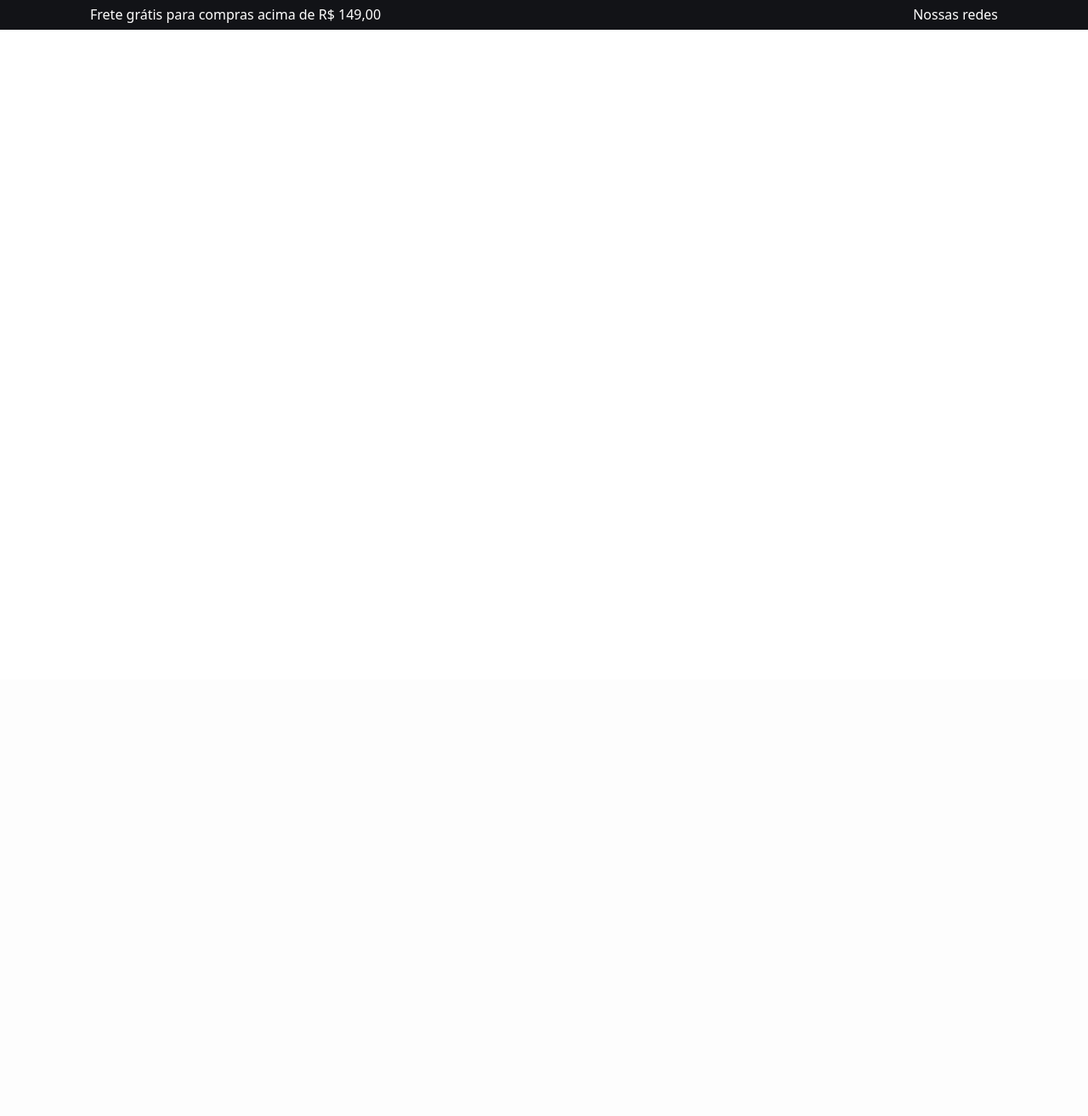
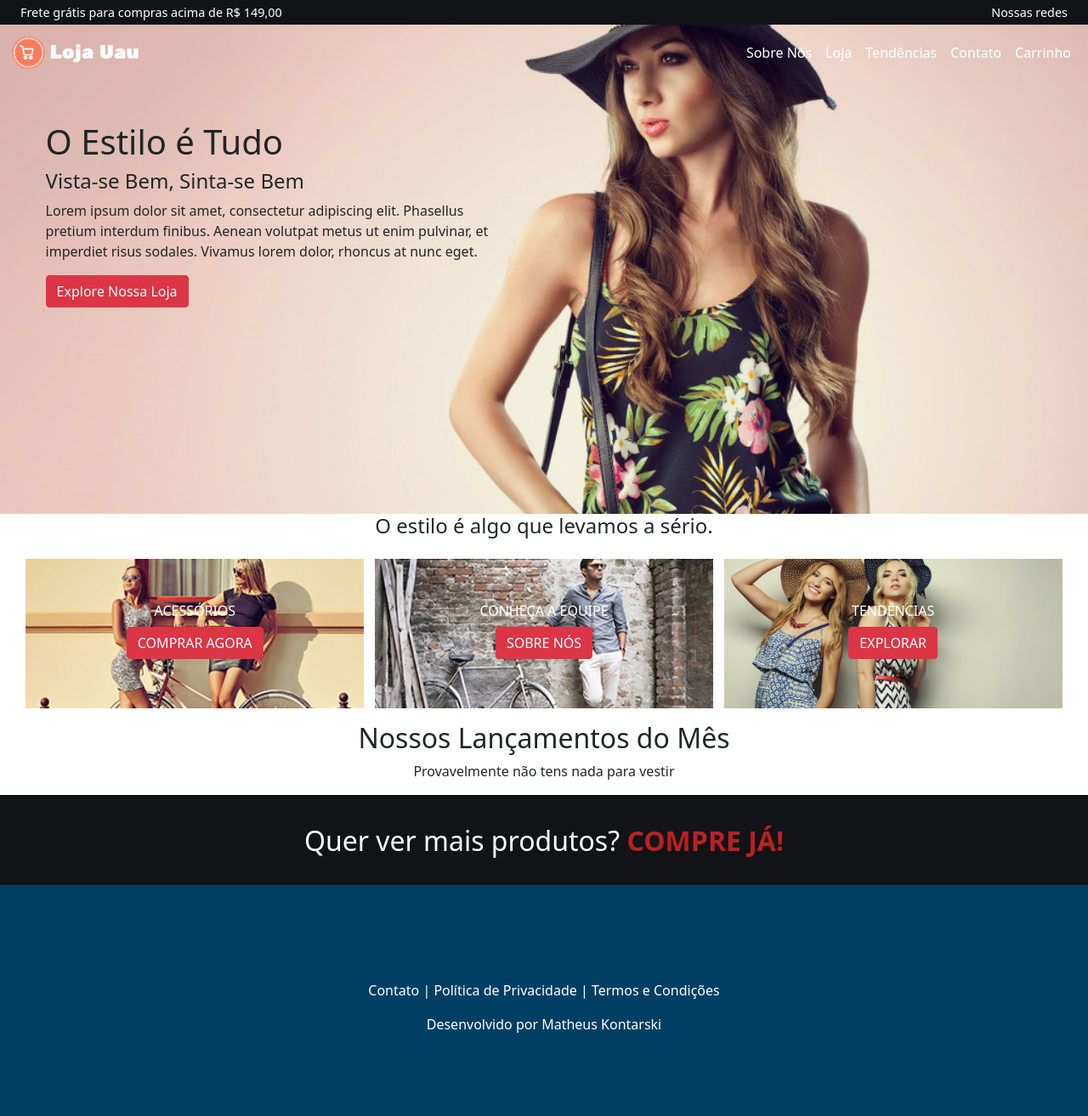
Before and after one commit to matheuskbar/LojaVirtualDjango, a Django app: page / in a window 1280 px wide. Shown: the whole page at 85% size. Before the commit the page ends 35 px from the top, so only its background shows below. Run offline with Django 3.2, Linux system fonts and the light colour scheme.

Commit message:
finalizando home

```diff
--- a/pages/urls.py
+++ b/pages/urls.py
@@ -3,6 +3,8 @@ from django.urls import path
 from pages.views import Home
 
 
+app_name = 'pages'
+
 urlpatterns = [
     path('', Home.as_view(), name='home')
 ]
--- a/templates/base.html
+++ b/templates/base.html
@@ -24,6 +24,12 @@
     {% block header %}
     {% endblock %}
 
+    {% block content %}
+    {% endblock %}
+
+    {% block footer %}
+    {% endblock %}
+
     <!-- Optional JavaScript; choose one of the two! -->
 
     <!-- Option 1: Bootstrap Bundle with Popper -->
--- a/templates/pages/home.html
+++ b/templates/pages/home.html
@@ -1,6 +1,18 @@
 {% extends 'base.html' %}
 
 {% block style %}
+
+    a {
+        color: #FFF;
+        text-decoration: none;
+    }
+
+    .white {
+        color: #FFF;
+    }
+
+
+
     #bg-top-header {
         background-color: #121317;
     }
@@ -8,14 +20,87 @@
     #top-header {
         margin: auto;
         color: #FFF;
-        height: 2.2em;
+        height: 2em;
+        font-size: 0.9em;
         padding-top: 0.3em;
     }
+
+    #top-header p {
+        padding: 0;
+    }
+
+    #header {
+        background-image: url('/static/img/fundo_original.jpg');
+        height: 36em;
+        background-position: center;
+        background-size: cover;
+    }
+
+    #logo-img {
+        width: 8em;
+    }
+
+    #box-text-header {
+        margin: 3em 2.6em;
+    }
+
+    m-auto {
+        margin: auto;
+    }
+
+    #btn-box-bg-1 {
+        background-image: url('/static/img/btn_bg_1.jpg');
+        background-position: center;
+        background-size: cover;
+    }
+
+    #btn-box-bg-2 {
+        background-image: url('/static/img/btn_bg_2.jpg');
+        background-position: center;
+        background-size: cover;
+    }
+
+    #btn-box-bg-3 {
+        background-image: url('/static/img/btn_bg_3.jpg');
+        background-position: center;
+        background-size: cover;
+    }
+
+    .btn-box {
+        height: 11em;
+        margin: 1em 0.4em;
+        padding-top: 3.3em;
+        color: #FFF;
+    }
+
+    #buy-section {
+        background-color: #121317;
+        height: 6.6em;
+        padding-top: 2.2em;
+        color: #FFF;
+    }
+
+    #buy-section a {
+        color: #BB2020;
+        font-weight: bold;
+    }
+
+    #buy-section a:hover {
+        text-shadow: 0 0 2px #BB2020;
+    }
+
+    #footer {
+        background-color: #003F63;
+        height: 17em;
+        padding-top: 7em;
+        color: #FFF;
+    }
+
 {% endblock %}
 
 {% block top-header %}
     <div id="bg-top-header">
-        <div id="top-header" class="container row">
+        <div id="top-header" class="container-fluid row">
             <p class="col-8 text-start">Frete grátis para compras acima de R$ 149,00</p>
             <p class="col-4 text-end">Nossas redes</p>
         </div>
@@ -23,4 +108,82 @@
 {% endblock %}
 
 {% block header %}
+    <header id="header">
+        <nav class="navbar navbar-expand-lg">
+          <div class="container-fluid">
+              <a class="navbar-brand" href="{% url 'pages:home' %}">
+                  <img id="logo-img" src="/static/img/logo.png" alt="Minha loja">
+              </a>
+              <ul class="navbar-nav">
+                <li class="nav-item">
+                  <a class="nav-link white" aria-current="page" href="#">Sobre Nós</a>
+                </li>
+                <li class="nav-item">
+                  <a class="nav-link white" href="#">Loja</a>
+                </li>
+                <li class="nav-item">
+                  <a class="nav-link white" href="#">Tendências</a>
+                </li>
+                <li class="nav-item">
+                  <a class="nav-link white" href="#">Contato</a>
+                </li>
+                <li class="nav-item">
+                  <a class="nav-link white" href="#">Carrinho</a>
+                </li>
+              </ul>
+          </div>
+        </nav>
+        <div class="container-fluid">
+            <div id="box-text-header" class="col-5">
+                <h1>O Estilo é Tudo</h1>
+                <h4>Vista-se Bem, Sinta-se Bem</h4>
+                <p>
+                    Lorem ipsum dolor sit amet, consectetur adipiscing elit. Phasellus
+                    pretium interdum finibus. Aenean volutpat metus ut enim pulvinar, et
+                    imperdiet risus sodales. Vivamus lorem dolor, rhoncus at nunc eget.
+                </p>
+                <a href="#" class="btn btn-danger">Explore Nossa Loja</a>
+            </div>
+        </div>
+    </header>
 {% endblock %}
+
+{% block content %}
+    <main>
+        <section class="container-fluid row m-auto">
+            <h4 class="text-center">O estilo é algo que levamos a sério.</h4>
+            <div id="btn-box-bg-1" class="col btn-box text-center">
+                <h6>ACESSÓRIOS</h6>
+                <a href="#" class="btn btn-danger">COMPRAR AGORA</a>
+            </div>
+            <div id="btn-box-bg-2" class="col btn-box text-center">
+                <h6>CONHEÇA A EQUIPE</h6>
+                <a href="#" class="btn btn-danger">SOBRE NÓS</a>
+            </div>
+            <div id="btn-box-bg-3" class="col btn-box text-center">
+                <h6>TENDÊNCIAS</h6>
+                <a href="#" class="btn btn-danger">EXPLORAR</a>
+            </div>
+        </section>
+        <section class="container-fluid m-auto">
+            <h2 class="text-center">Nossos Lançamentos do Mês</h2>
+            <p class="text-center">Provavelmente não tens nada para vestir</p>
+        </section>
+        <section id="buy-section" class="container-fluid m-auto">
+            <h2 class="text-center">Quer ver mais produtos? <a href="#">COMPRE JÁ!</a></h2>
+        </section>
+    </main>
+{% endblock %}
+
+{% block footer %}
+    <footer id="footer">
+        <p class="text-center">
+            <a href="#">Contato</a>
+            <span>|</span>
+            <a href="#">Política de Privacidade</a>
+            <span>|</span>
+            <a href="#" class="link">Termos e Condições</a>
+        </p>
+        <p class="text-center">Desenvolvido por <a href="#">Matheus Kontarski</a></p>
+    </footer>
+{% endblock %}
```
Also changed, not shown: loja_virtual/settings.py (+6 -1 lines), static/img/Fundo_alternativa2.jpg (added), static/img/Logo.png (added), static/img/btn_bg_1.jpg (added), static/img/btn_bg_2.jpg (added), static/img/btn_bg_3.jpg (added), static/img/fundo_alternativa.jpg (added), static/img/fundo_original.jpg (added).
